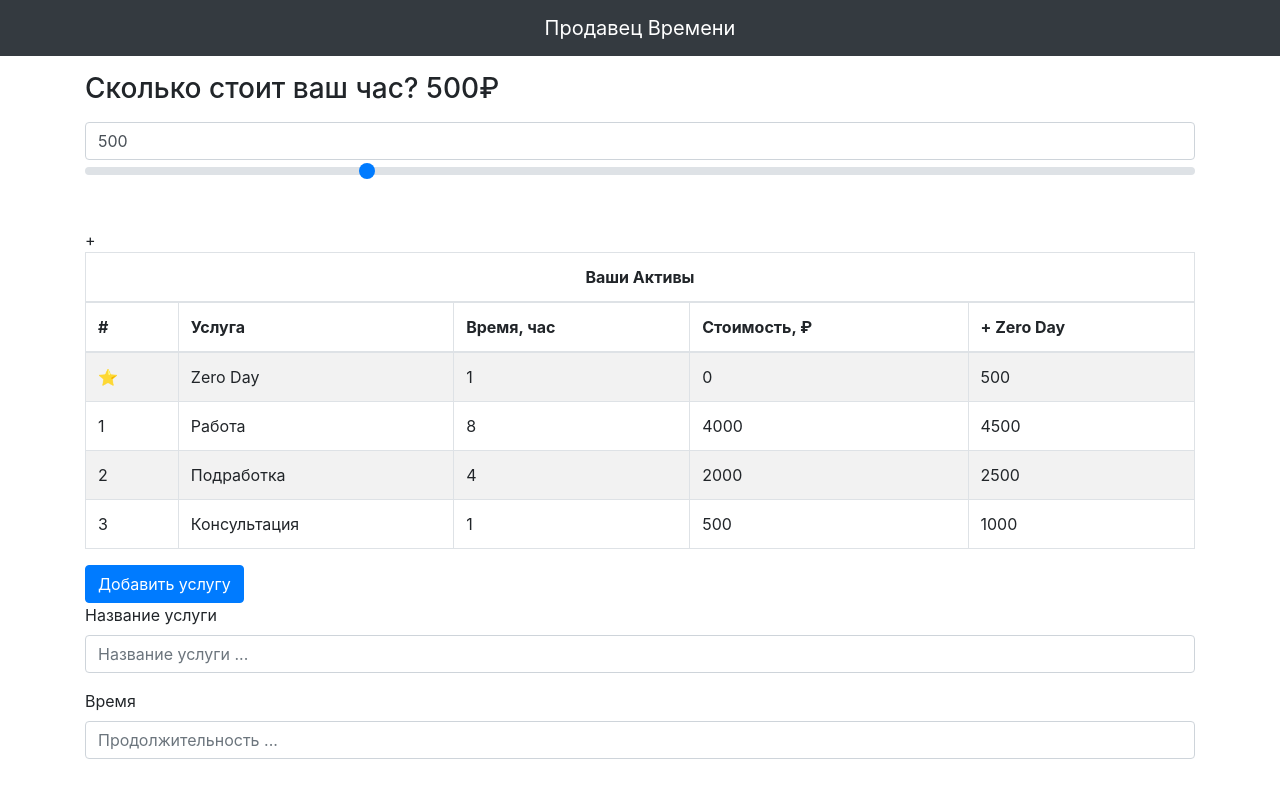
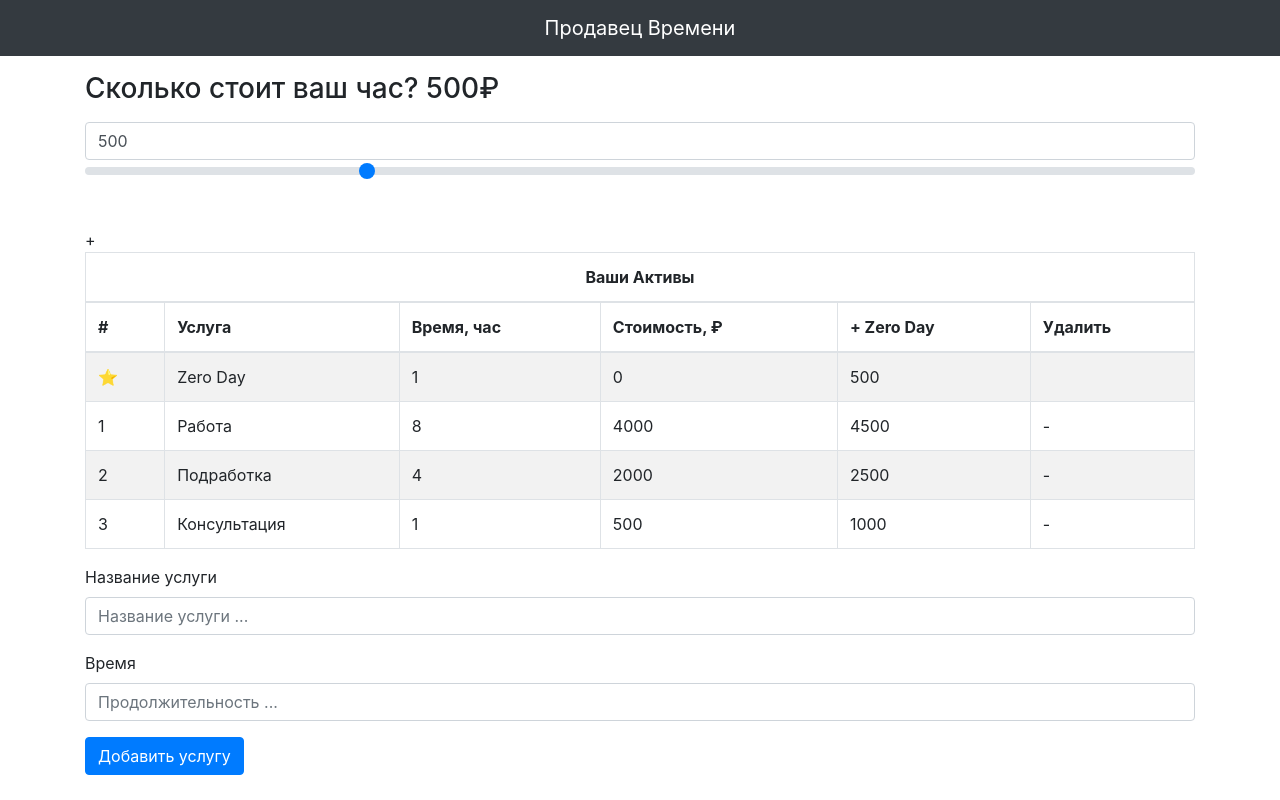
Before and after one commit to Lyumih/time-merchant, a Next.js app: page / in a window 1280 px wide. Built offline with nearby package versions, Linux system fonts and the light colour scheme.

Commit message:
feat(web): add service form

```diff
--- a/components/service-form/service-form.tsx
+++ b/components/service-form/service-form.tsx
@@ -24,15 +24,13 @@ export default function ServiceForm({
     <Row>
       <Col>
         <Form onSubmit={addServiceHandler}>
-          <Button variant="primary" type="submit">
-            Добавить услугу
-          </Button>
           <Form.Group>
             <Form.Label>Название услуги</Form.Label>
             <Form.Control
               type="text"
               name="label"
               placeholder="Название услуги ..."
+              required
             />
           </Form.Group>
           <Form.Group>
@@ -43,8 +41,13 @@ export default function ServiceForm({
               placeholder="Продолжительность ..."
               min="0.25"
               step="0.25"
+              required
             />
           </Form.Group>
+
+          <Button variant="primary" type="submit">
+            Добавить услугу
+          </Button>
         </Form>
       </Col>
     </Row>
--- a/components/services-table/services-table.tsx
+++ b/components/services-table/services-table.tsx
@@ -4,16 +4,23 @@ import { ServiceList } from "../../constants";
 type ServicesTableProps = {
   cost: number;
   serviceList: ServiceList[];
-}
+  setServiceList: (e: ServiceList[]) => void;
+};
 export default function ServicesTable({
   cost,
   serviceList,
+  setServiceList,
 }: ServicesTableProps) {
+  function removeServiceHandler(e) {
+    let targetId = e.target.dataset.serviceId;
+    setServiceList(serviceList.filter(({ id }) => id != targetId));
+  }
+
   return (
     <Table striped bordered hover responsive>
       <thead>
         <tr>
-          <th colSpan={5} className="text-center">
+          <th colSpan={6} className="text-center">
             Ваши Активы
           </th>
         </tr>
@@ -23,6 +30,7 @@ export default function ServicesTable({
           <th>Время, час</th>
           <th>Стоимость, ₽</th>
           <th>+ Zero Day</th>
+          <th>Удалить</th>
         </tr>
       </thead>
       <tbody>
@@ -32,6 +40,7 @@ export default function ServicesTable({
           <td>1</td>
           <td>0</td>
           <td>{cost}</td>
+          <td></td>
         </tr>
         {serviceList.map(({ id, name, time }, index) => {
           return (
@@ -41,6 +50,9 @@ export default function ServicesTable({
               <td>{time}</td>
               <td>{time * cost}</td>
               <td>{time * cost + +cost}</td>
+              <td data-service-id={id} onClick={removeServiceHandler}>
+                <span>-</span>
+              </td>
             </tr>
           );
         })}
--- a/pages/index.tsx
+++ b/pages/index.tsx
@@ -15,7 +15,11 @@ export default function Home() {
     <Layout>
       <Container>
         <HourCost cost={cost} setCost={setCost} />+
-        <ServicesTable cost={cost} serviceList={serviceList} />
+        <ServicesTable
+          cost={cost}
+          serviceList={serviceList}
+          setServiceList={setServiceList}
+        />
         <ServiceForm
           serviceList={serviceList}
           setServiceList={setServiceList}
```
